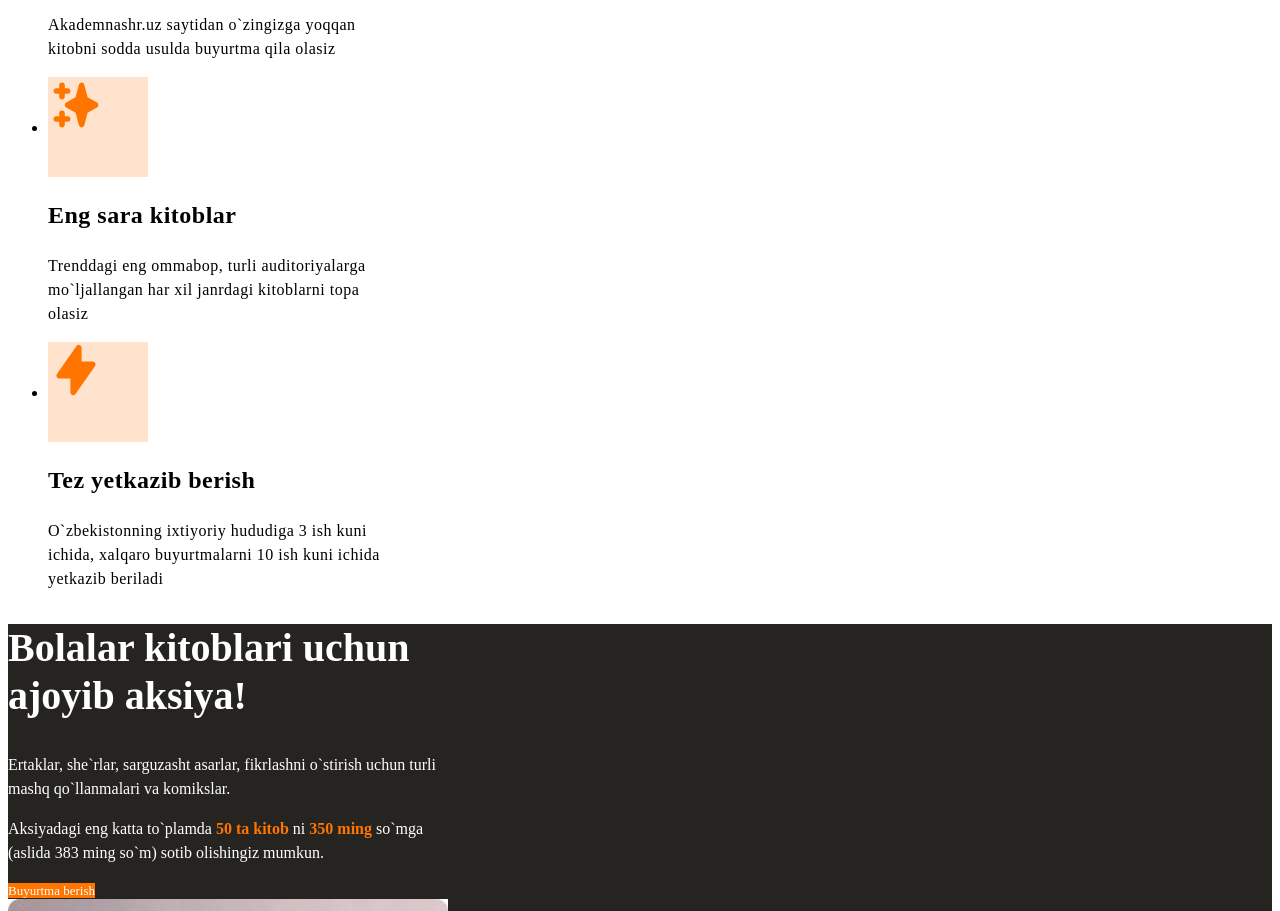
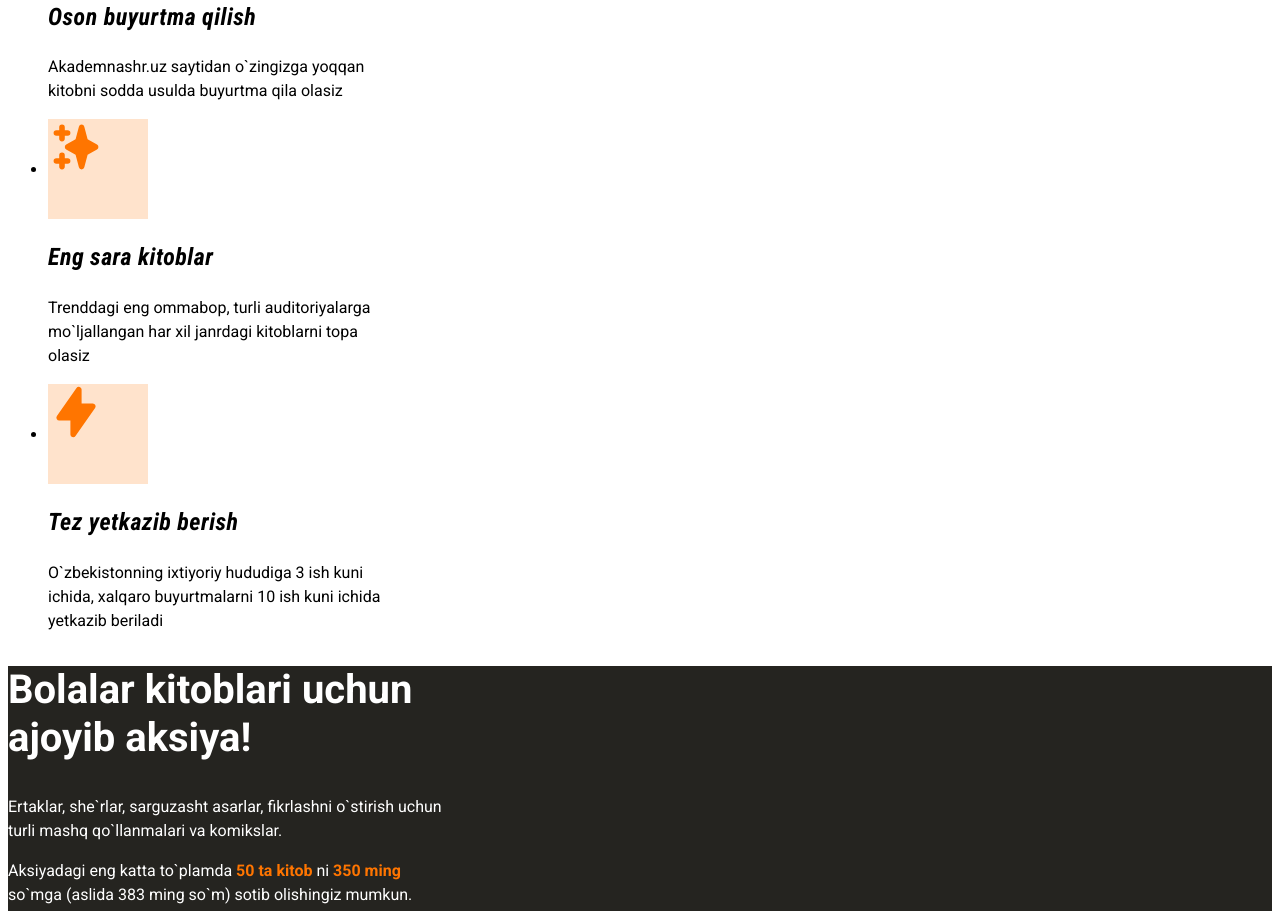
Before and after one commit to Komilboy/akadem-nashr, a plain HTML site: page index.html in a window 1280 px wide. Shown: the part 1482-2393 px from the top of the page. Drawn offline with Linux system fonts and the light colour scheme; files whose address does not match are found by name.

Commit message:
Add font-family related styles

```diff
--- a/css/style.css
+++ b/css/style.css
@@ -1,3 +1,10 @@
+body {
+    font-size: 16px;
+    line-height: 1.5;
+    font-family: "Roboto", "Arial", sans-serif;
+}
+
+
 /* SITE HEADER */
 .site-header {
     background-color: #fff;
@@ -54,13 +61,7 @@
 .hero-heading {
     font-size: 40px;
     line-height: 1.2;
-    letter-spacing: 0.5px;
-}
-
-.hero-text {
-    font-size: 16px;
-    line-height: 1.5;
-    letter-spacing: 0,5px;
+    font-family: "Roboto Condensed", "Arial", sans-serif;
 }
 
 
@@ -68,6 +69,7 @@
 .features-heading {
     width: 440px;
     font-size: 72px;
+    font-family: "Roboto Condensed", "Arial", sans-serif;
     line-height: 1.2;
     letter-spacing: 0.5px;
 }
@@ -85,14 +87,10 @@
 .feature-title {
     font-size: 24px;
     line-height: 1.2;
+    font-family: "Roboto Condensed", "Arial", sans-serif;
     letter-spacing: 0.5px;
 }
 
-.feature-info {
-    font-size: 16px;
-    line-height: 1.5;
-    letter-spacing: 0.5px;
-}
 
 
 /* PROMO */
@@ -110,10 +108,6 @@
     line-height: 48px;
 }
 
-.promo-text {
-    font-size: 16px;
-    line-height: 1.5;
-}
 
 .promo-highlight {
     color: #ff7500;
@@ -142,11 +136,10 @@
 
 .site-footer-links {
     width: 224px;
+    line-height: 19px;
 }
 
 .site-footer-links a {
-    font-size: 16px;
-    line-height: 19px;
     color:#252420;
     text-decoration: none;
 }
--- a/index.html
+++ b/index.html
@@ -3,9 +3,17 @@
 <head>
     <meta charset="UTF-8">
     <meta name="viewport" content="width=device-width, initial-scale=1.0">
+    <title>Akademnashr</title>
+
+    <!-- Google Fonts -->
+    <link rel="preconnect" href="https://fonts.googleapis.com">
+    <link rel="preconnect" href="https://fonts.gstatic.com" crossorigin>
+    <link href="https://fonts.googleapis.com/css2?family=Roboto+Condensed:ital,wght@1,700&family=Roboto:wght@400;500;700&display=swap" rel="stylesheet">
+
+    <!-- Styles -->
+    <link rel="stylesheet" href="./css/style.css">
     <link rel="stylesheet" href="https://cdnjs.cloudflare.com/ajax/libs/font-awesome/6.5.1/css/all.min.css" integrity="sha512-DTOQO9RWCH3ppGqcWaEA1BIZOC6xxalwEsw9c2QQeAIftl+Vegovlnee1c9QX4TctnWMn13TZye+giMm8e2LwA==" crossorigin="anonymous" referrerpolicy="no-referrer" />
-    <link rel="stylesheet" href="./css/style.css">
-    <title>Akademnashr</title>
+
 </head>
 <body>
     <!-- SITE HEADER-->
```
